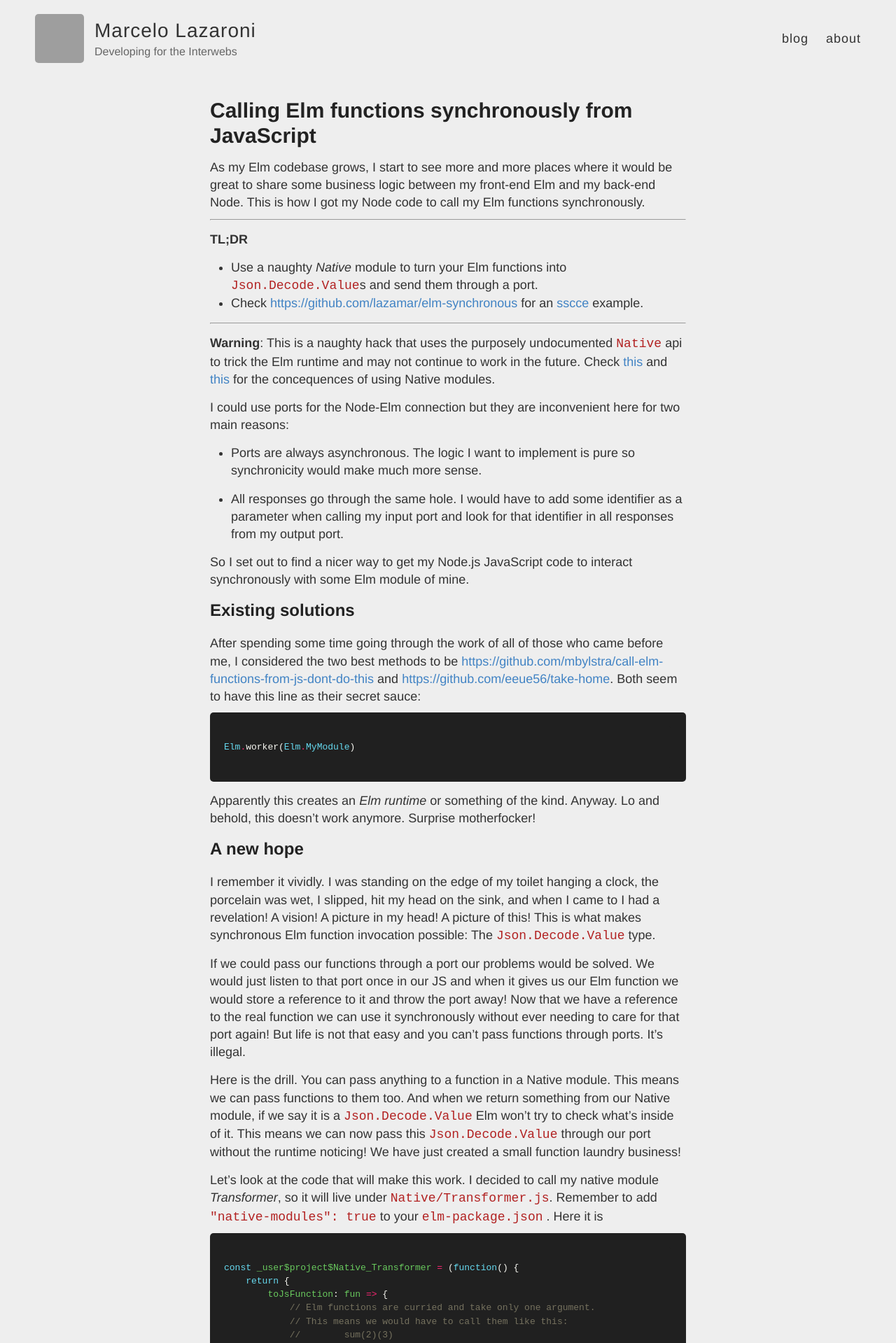
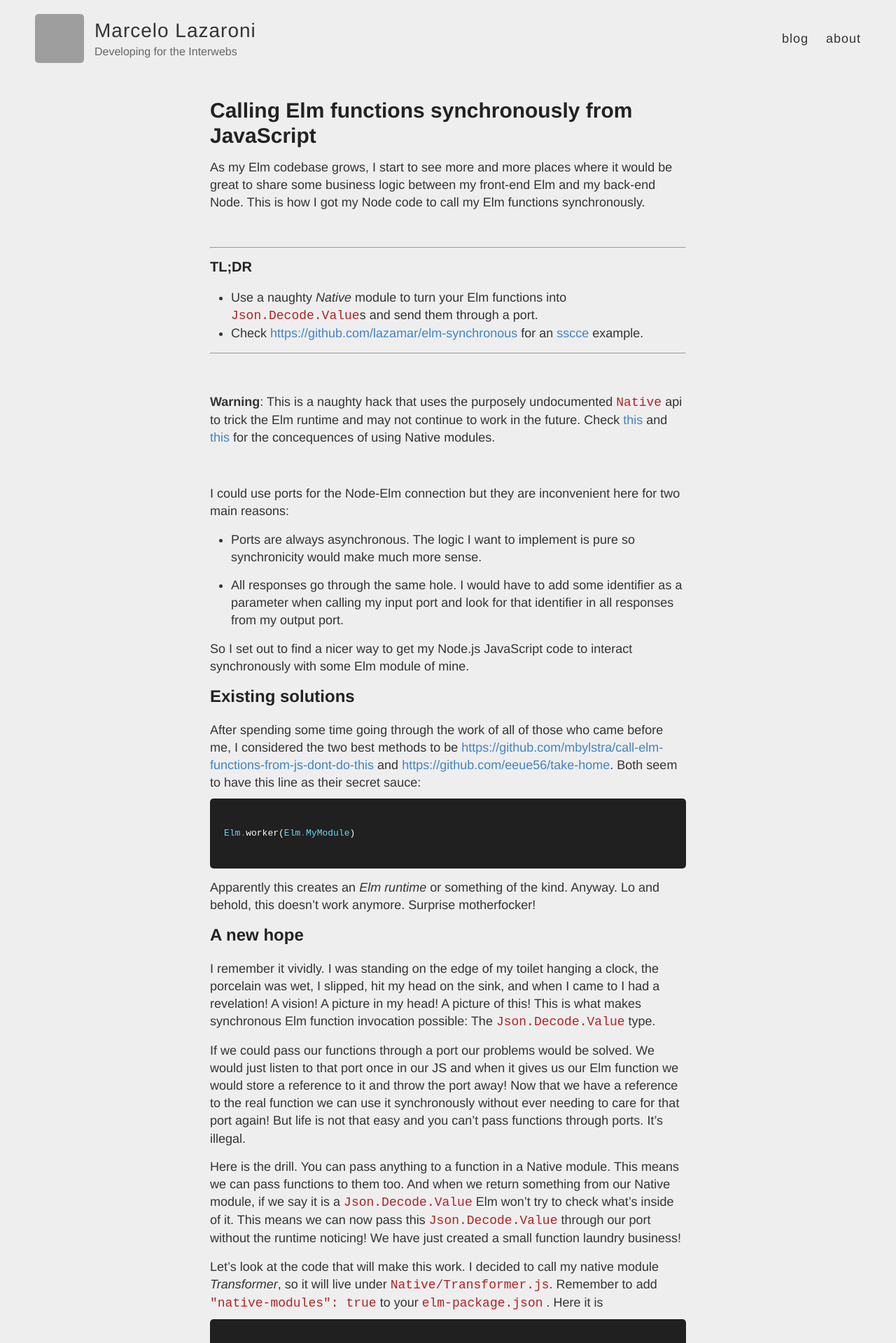
Before and after one commit to lazamar/lazamar.github.io, a Jekyll site: the page built from _posts/2017-05-23-calling-elm-functions-synchronously.md, in a window 1280 px wide. Shown: the top 1919 px of the page at 70% size. Built offline with Jekyll 4.4.1, drawn with Linux system fonts in a browser that asks for light colours; comment, search, counter and statistics services are not loaded; grey boxes are pictures that could not be loaded.

Commit message:
Increase post spacing

```diff
--- a/_posts/2017-05-23-calling-elm-functions-synchronously.md
+++ b/_posts/2017-05-23-calling-elm-functions-synchronously.md
@@ -6,15 +6,24 @@ title: Calling Elm functions synchronously from JavaScript
 As my Elm codebase grows, I start to see more and more places where it would be great to share some business logic between my front-end Elm and my back-end Node. This is how I got my Node code to call my Elm functions synchronously.
 
 
+&nbsp;
+
 ---
-**TL;DR**
+### TL;DR
 
 - Use a naughty *Native* module to turn your Elm functions into `Json.Decode.Value`s and send them through a port.
 - Check [https://github.com/lazamar/elm-synchronous](https://github.com/lazamar/elm-synchronous) for an [sscce](http://sscce.org/) example.
 
 ---
 
+
+&nbsp;
+
+
 **Warning**: This is a naughty hack that uses the purposely undocumented `Native` api to trick the Elm runtime and may not continue to work in the future.  Check [this](https://github.com/eeue56/take-home/wiki/Writing-your-first-impure-Elm-Native-module) and [this](https://github.com/eeue56/take-home/wiki/Writing-Native#should-i-be-writing-native) for the concequences of using Native modules.
+
+
+&nbsp;
 
 
 I could use ports for the Node-Elm connection but they are inconvenient here for two main reasons:
```
